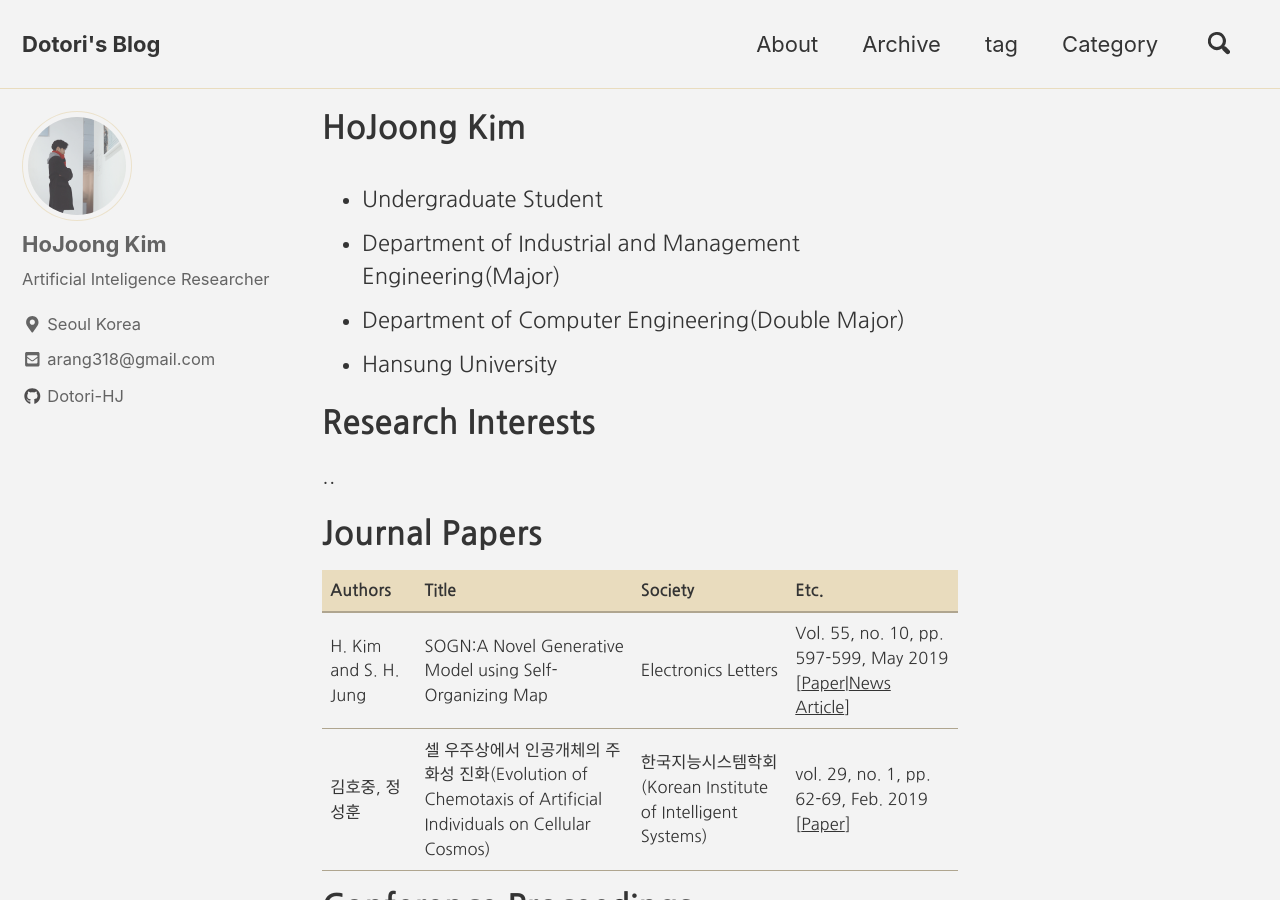
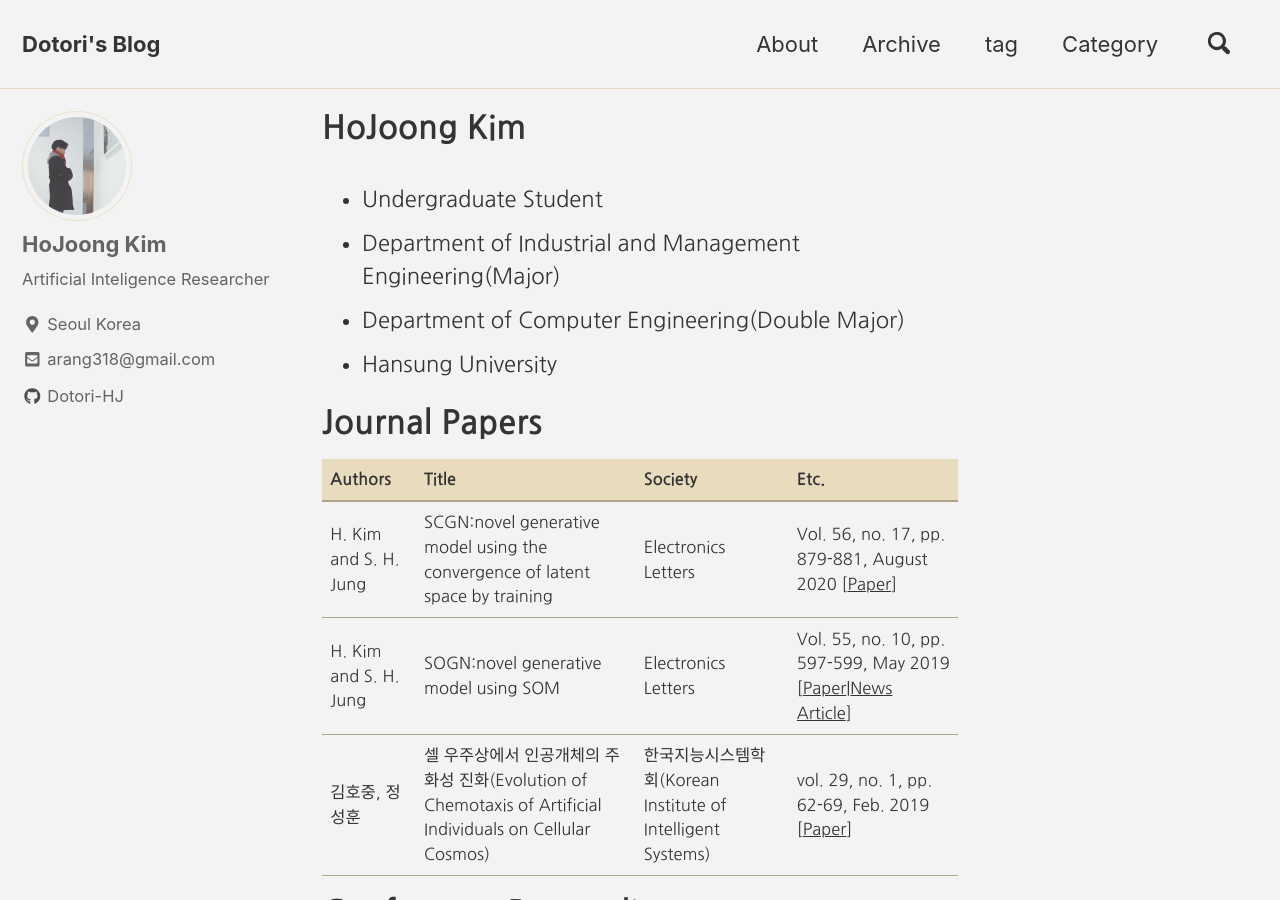
Before and after one commit to Dotori-HJ/dotori-hj.github.io, a Jekyll site: the page built from _pages/about.md, in a window 1280 px wide and 900 px high. Built offline with Jekyll 4.4.1, drawn with Linux system fonts in a browser that asks for light colours; cached includes are drawn as plain includes; nearby versions of some CDN libraries.

Commit message:
update SCGN

```diff
--- a/_pages/about.md
+++ b/_pages/about.md
@@ -12,16 +12,15 @@ permalink: /about/
 * Department of Computer Engineering(Double Major)
 * Hansung University
 
-# Research Interests
 
-..
 
 
 # Journal Papers
 
 | Authors               | Title                                                   | Society                                | Etc.                                 |
 | --------------------- | ------------------------------------------------------- | -------------------------------------- | ------------------------------------ |
-| H. Kim and S. H. Jung | SOGN:A Novel Generative Model using Self-Organizing Map | Electronics Letters | Vol. 55, no. 10, pp. 597-599, May 2019 [[Paper](https://digital-library.theiet.org/content/journals/10.1049/el.2019.0202?originator=ietauthorOffprint&identity=472350&timestamp=20200318140846&signature=87c328261a11d1dbce280e6be244c9e5&tinyUrl=http://ietdl.org/t/dOrfE)\|[News Article](<https://news.joins.com/article/23428070>)] |
+| H. Kim and S. H. Jung | SCGN:novel generative model using the convergence of latent space by training | Electronics Letters | Vol. 56, no. 17, pp. 879-881, August 2020 [[Paper](https://digital-library.theiet.org/content/journals/10.1049/el.2020.1333)] |
+| H. Kim and S. H. Jung | SOGN:novel generative model using SOM | Electronics Letters | Vol. 55, no. 10, pp. 597-599, May 2019 [[Paper](https://digital-library.theiet.org/content/journals/10.1049/el.2019.0202)\|[News Article](<https://news.joins.com/article/23428070>)] |
 | 김호중, 정성훈 | 셀 우주상에서 인공개체의 주화성 진화(Evolution of Chemotaxis of Artificial Individuals on Cellular Cosmos) | 한국지능시스템학회(Korean Institute of Intelligent Systems) | vol. 29, no. 1, pp. 62-69, Feb. 2019 [[Paper](http://www.dbpia.co.kr/Journal/ArticleDetail/NODE07617428)] |
 
 # Conference Proceedings
```
